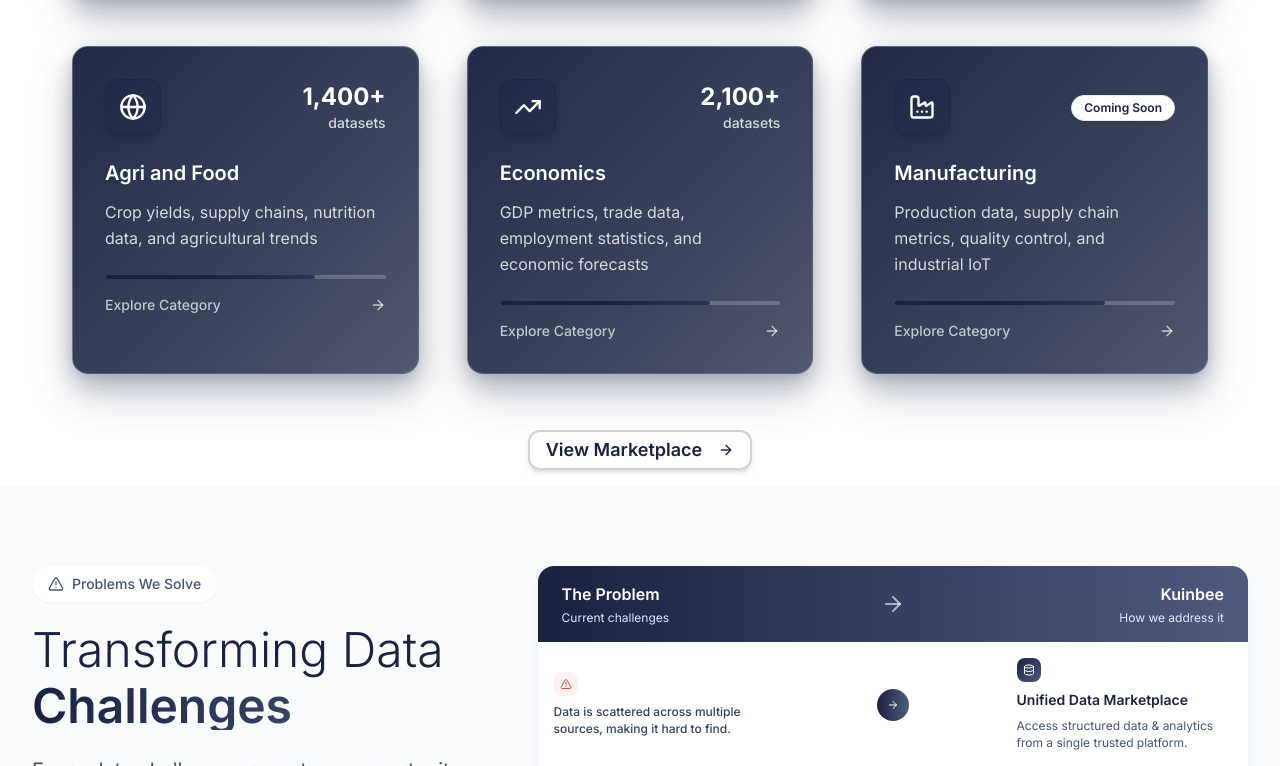
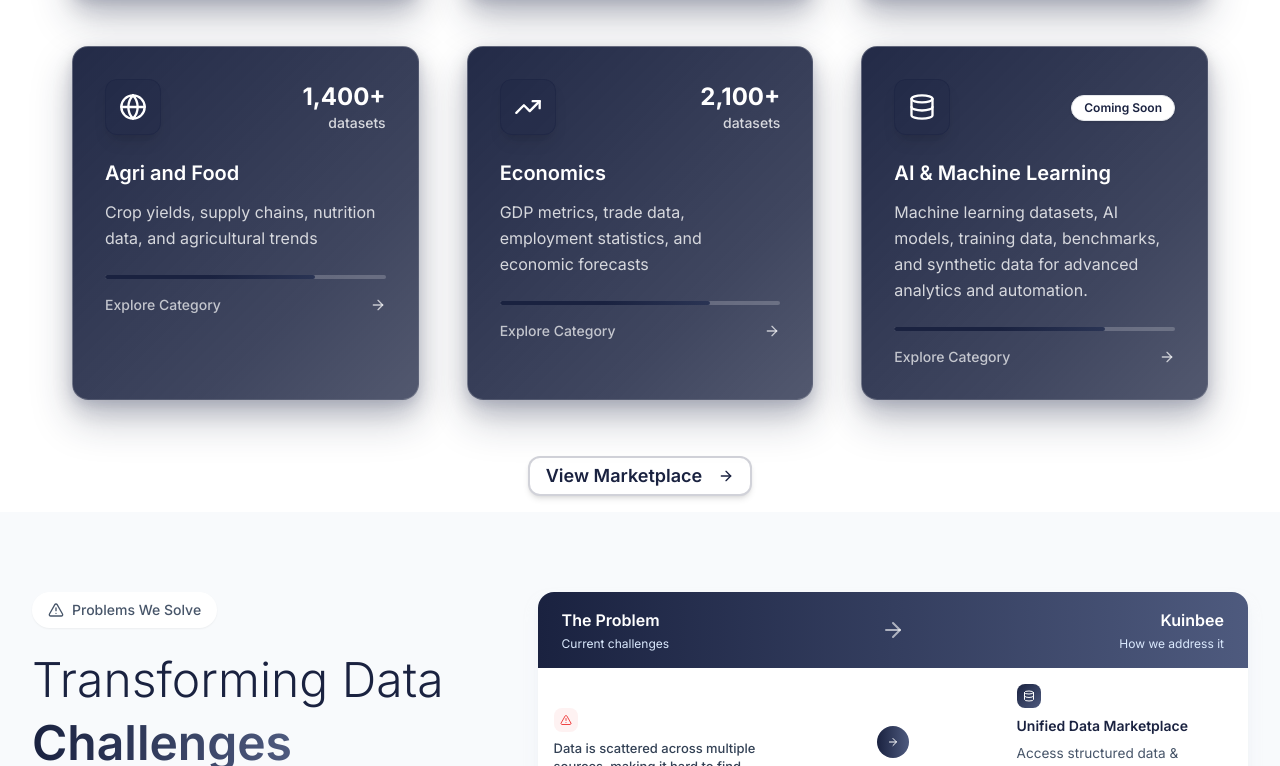
Before and after one commit to Kuinbee-com/KUINBEE_Frontend, a React (Vite) app: page / in a window 1280 px wide. Shown: the part 1454-2220 px from the top of the page. Built offline with nearby package versions, Linux system fonts and the light colour scheme; no server answers.

Commit message:
some content changes

```diff
--- a/src/features/user/pages/Careers.tsx
+++ b/src/features/user/pages/Careers.tsx
@@ -52,9 +52,9 @@
 
 const benefits = [
   {
-    icon: Heart,
-    title: "Health & Wellness",
-    description: "Comprehensive health insurance, mental health support, and wellness programs",
+    icon: Briefcase,
+    title: "Impact & Ownership",
+    description: "Take real ownership of projects that shape the future of data.",
   },
   {
     icon: Zap,
--- a/src/features/user/pages/Landing.tsx
+++ b/src/features/user/pages/Landing.tsx
@@ -1,5 +1,6 @@
 
 import React, { useEffect, useRef, useState } from "react";
+import { useLocation } from "react-router-dom";
 import Hero from "./landing/hero";
 import CategoriesSection from "./landing/categories_section";
 import ProblemsSection from "./landing/problems_section";
@@ -16,9 +17,18 @@
   const [currentWordIndex, setCurrentWordIndex] = useState(0);
   const [showScrollIndicator, setShowScrollIndicator] = useState(true);
   const heroRef = useRef<HTMLDivElement>(null);
+  const location = useLocation();
 
-
-
+  useEffect(() => {
+    if (location.state && location.state.scrollTo) {
+      const el = document.getElementById(location.state.scrollTo);
+      if (el) {
+        setTimeout(() => {
+          el.scrollIntoView({ behavior: 'smooth' });
+        }, 100);
+      }
+    }
+  }, [location.state]);
 
   return (
     <div ref={heroRef} className="min-h-[80vh] relative  bg-gradient-to-br from-[#1a2240] via-[#1a2240] to-[#2a3454]">
@@ -29,8 +39,8 @@
         <ProblemsSection />
         <SecuritySection />
         <FAQsSection />
-      <Footer /></div>
-
+        <Footer />
+      </div>
     </div>
   );
 };
--- a/src/features/user/pages/Support.tsx
+++ b/src/features/user/pages/Support.tsx
@@ -45,8 +45,7 @@
               </span>
             </h1>
             <p className="text-lg md:text-xl text-gray-700 mb-6 max-w-2xl mx-auto leading-relaxed font-medium drop-shadow-sm">
-              Whether you need help, have questions, or want to get in touch, we're here for you. Our team is ready to
-              assist with both general inquiries and technical support.
+              <b>Are you a data supplier?</b> Reach out to partner or list your datasets. For all other support or questions, we're here to help too.
             </p>
           </motion.div>
         </div>
@@ -148,8 +147,7 @@
           >
             <h2 className="text-2xl md:text-3xl font-bold text-[#1a2240] mb-4 drop-shadow-sm">Get In Touch</h2>
             <p className="text-base text-gray-700 leading-relaxed max-w-2xl mx-auto">
-              Send us a message for general inquiries, support requests, or any questions. We'll get back to you as soon
-              as possible.
+              Reach out for support, questions, or to partner as a data supplier let’s connect!
             </p>
           </motion.div>
 
--- a/src/features/user/pages/landing/categories_section.tsx
+++ b/src/features/user/pages/landing/categories_section.tsx
@@ -1,7 +1,7 @@
 "use client"
 
 import { motion, AnimatePresence } from "framer-motion"
-import { DollarSign, Zap, Leaf, Globe, TrendingUp, Factory, ArrowRight } from "lucide-react"
+import { DollarSign, Zap, Leaf, Globe, TrendingUp, Factory, ArrowRight, Database } from "lucide-react"
 import { Button } from "@/shared/components/ui/button"
 import { Link, useNavigate } from "react-router-dom"
 import { useState } from "react"
@@ -71,10 +71,10 @@
       glareColor: "#60a5fa",
     },
     {
-      title: "Manufacturing",
-      description: "Production data, supply chain metrics, quality control, and industrial IoT",
-      icon: Factory,
-      count: "900+",
+      title: "AI & Machine Learning",
+      description: "Machine learning datasets, AI models, training data, benchmarks, and synthetic data for advanced analytics and automation.",
+  icon: Database, // Changed to Database for AI & ML
+      count: "1,100+",
       color: "#a78bfa",
       bgColor: "#1a2240",
       hoverBg: "hover:bg-purple-100",
@@ -171,7 +171,7 @@
                       <category.icon className={`w-7 h-7 text-white`} />
                     </div>
                     <div className="text-right">
-                      {category.title === "Manufacturing" ? (
+                      {category.title === "AI & Machine Learning" ? (
                         <span className="inline-block bg-white text-[#1a2240] text-xs font-semibold px-3 py-1 rounded-full shadow border border-gray-200">Coming Soon</span>
                       ) : (
                         <>
--- a/src/features/user/pages/landing/faqs_section.tsx
+++ b/src/features/user/pages/landing/faqs_section.tsx
@@ -50,10 +50,13 @@
   },
 ]
 
+import { useNavigate } from "react-router-dom"
+
 export default function FAQSection() {
   const [searchTerm, setSearchTerm] = useState("")
   const [openItems, setOpenItems] = useState<number[]>([])
   const [selectedCategory, setSelectedCategory] = useState("All")
+  const navigate = useNavigate();
 
   const categories = ["All", "About", "Services", "Users", "Community"]
 
@@ -297,7 +300,10 @@
           <p className="text-blue-100 mb-6 max-w-md mx-auto">
             Our team is here to help. Get in touch and we'll respond as soon as possible.
           </p>
-          <button className="bg-white text-[#1a2240] px-6 py-3 rounded-xl font-semibold hover:bg-blue-50 transition-all duration-300 hover:scale-105 shadow-lg">
+          <button
+            className="bg-white text-[#1a2240] px-6 py-3 rounded-xl font-semibold hover:bg-blue-50 transition-all duration-300 hover:scale-105 shadow-lg"
+            onClick={() => navigate('/support')}
+          >
             Contact Support
           </button>
         </motion.div>
--- a/src/features/user/pages/landing/footer.tsx
+++ b/src/features/user/pages/landing/footer.tsx
@@ -3,11 +3,12 @@
 import { motion } from "framer-motion"
 import { Linkedin, Twitter, Instagram, Github, MapPin } from "lucide-react"
 import { FaDiscord, FaLinkedin, FaTwitter, FaInstagram, FaRedditAlien, FaYoutube, FaGithub } from "react-icons/fa"
-import { Link } from "react-router-dom"
+import { Link, useNavigate } from "react-router-dom"
 import { Button } from "@/shared/components/ui/button"
 import { Input } from "@/shared/components/ui/input"
 
 export default function Footer() {
+  const navigate = useNavigate();
   return (
     <footer className="bg-gradient-to-br from-[#1a2240] via-[#1a2240] to-[#2a3454] text-white min-h-[60vh]">
       <div className="max-w-6xl mx-auto px-4 sm:px-8 py-16">
@@ -49,6 +50,8 @@
                     const secSection = document.getElementById('security');
                     if (secSection) {
                       secSection.scrollIntoView({ behavior: 'smooth' });
+                    } else {
+                      navigate('/', { state: { scrollTo: 'security' } });
                     }
                   }}
                 >
--- a/src/features/user/pages/landing/problems_section.tsx
+++ b/src/features/user/pages/landing/problems_section.tsx
@@ -68,9 +68,9 @@
                 <AlertTriangle className="w-4 h-4 mr-2" />
                 Problems We Solve
               </div>
-              <h2 className="text-4xl md:text-5xl font-light text-[#1a2240] mb-6">
+              <h2 className="text-4xl md:text-5xl font-light text-[#1a2240] mb-6 leading-tight" style={{lineHeight: '1.15'}}>
                 <span className="block mb-2">Transforming Data</span>
-                <span className="block font-semibold bg-gradient-to-r from-[#1a2240] to-[#4e5a7e] bg-clip-text text-transparent">
+                <span className="block font-semibold bg-gradient-to-r from-[#1a2240] to-[#4e5a7e] bg-clip-text text-transparent" style={{display: 'inline-block', lineHeight: '1.15', paddingBottom: '0.1em'}}>
                   Challenges
                 </span>
               </h2>
@@ -150,7 +150,7 @@
                             <AlertTriangle className="w-3 h-3 text-red-500" />
                           </div>
                         </div>
-                        <p className="text-slate-700 font-medium leading-snug text-xs">{item.problem}</p>
+                        <p className="text-slate-700 font-medium leading-snug text-[0.81rem]">{item.problem}</p>
                       </div>
 
                       {/* Arrow Connector */}
@@ -168,7 +168,7 @@
                           </div>
                         </div>
                         <h4 className="text-sm font-semibold text-[#1a2240] mb-1">{item.solution}</h4>
-                        <p className="text-slate-600 leading-snug text-xs">{item.description}</p>
+                        <p className="text-slate-600 leading-snug text-[0.85rem]">{item.description}</p>
                       </div>
                     </div>
                   </motion.div>
```
Lines whose indentation alone changed are shown as unchanged.
